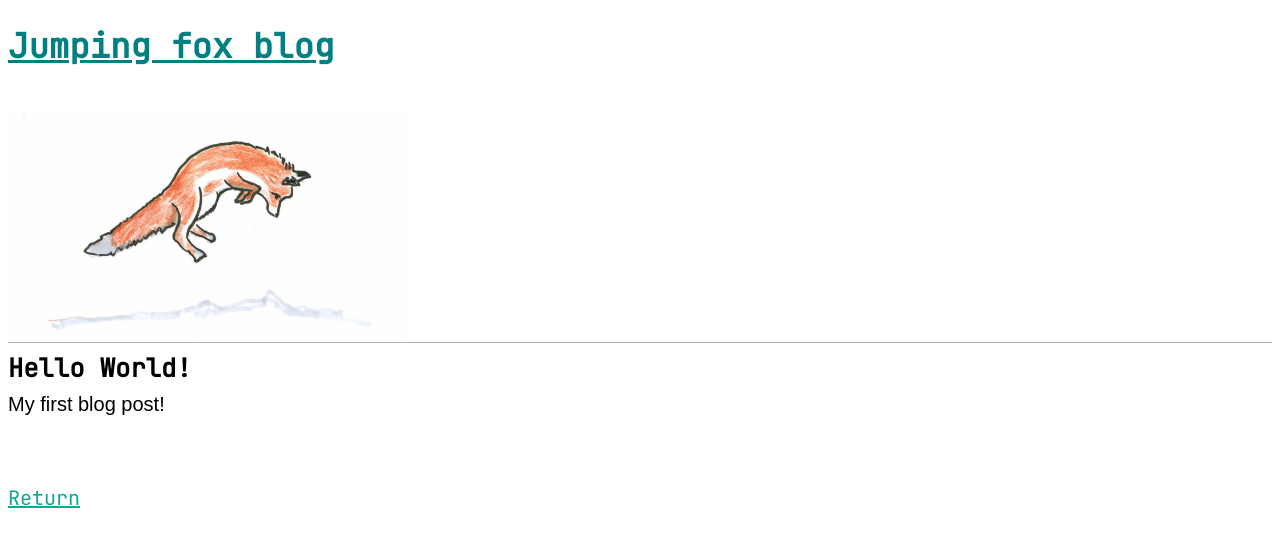
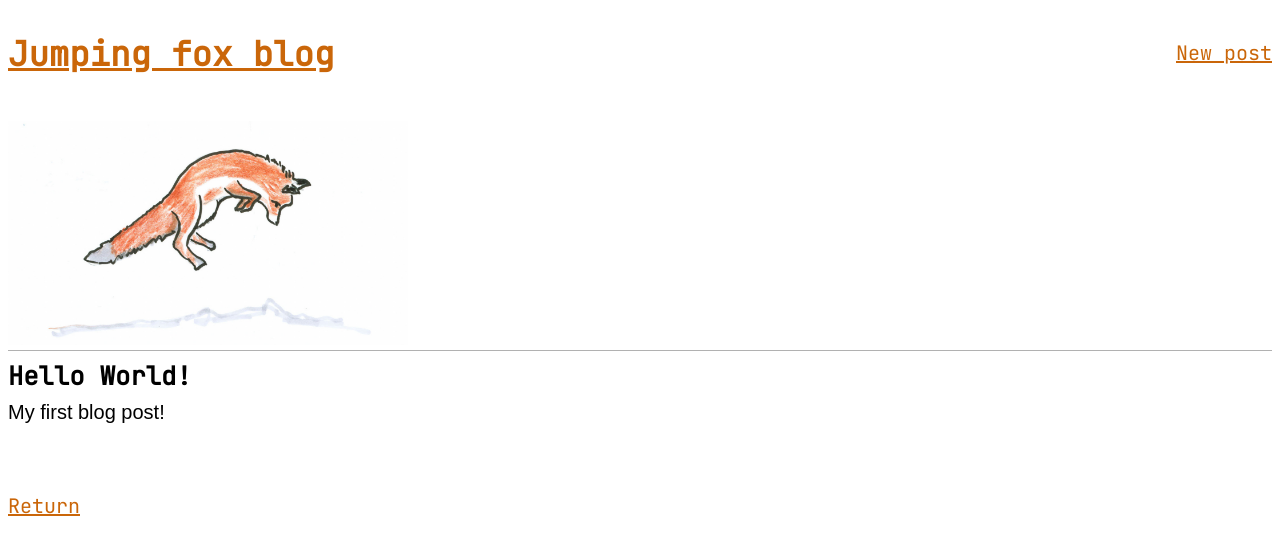
Before and after one commit to Vienio99/jumpingFox, a Django app: page /post/1 in a window 1280 px wide. Shown: the top 555 px of the page. Run offline with Django 3.2, Linux system fonts and the light colour scheme; data comes from the database, SQL or seed files in the repository; some web fonts are replaced.

Commit message:
Updated css

```diff
--- a/blog/urls.py
+++ b/blog/urls.py
@@ -1,7 +1,8 @@
 from django.urls import path
-from .views import BlogListView, BlogDetailView
+from .views import BlogListView, BlogDetailView, BlogCreateView
 
 urlpatterns = [
     path('', BlogListView.as_view(), name='home'),
     path('post/<int:pk>', BlogDetailView.as_view(), name='post_detail'),
+    path('post/new', BlogCreateView.as_view(), name='post_new')
 ]
--- a/blog/views.py
+++ b/blog/views.py
@@ -15,3 +15,8 @@ class BlogDetailView(generic.DetailView):
     model = Post
     template_name = 'post_detail.html'
     context_object_name = 'post'
+
+class BlogCreateView(generic.CreateView):
+    model = Post
+    template_name = 'post_new.html'
+    fields = ['author', 'title', 'body']
--- a/static/css/base.css
+++ b/static/css/base.css
@@ -6,21 +6,33 @@ body {
 header {
     font-family: 'JetBrains Mono', monospace;
     border-bottom: 1px solid rgb(177, 177, 177);
+    display: flex;
 }
+
+header a {
+    color: rgb(202, 102, 9);
+}
+
+header a:hover {
+    text-decoration: none;
+}
+
+.nav-left {
+    margin-right: auto;
+}
+
+.nav-right {
+    display: flex;
+    padding-top: 2rem;
+    font-size: 20px;
+}
+
 
 img {
     width:400px;
     height: auto;
 }
 
-
-header h1 a {
-    color:teal;
-}
-
-header h1 a:hover {
-    text-decoration: none;
-}
 
 .post-entry {
     margin-bottom: 2rem;
@@ -47,7 +59,7 @@ header h1 a:hover {
 .return a {
     font-family: 'JetBrains Mono', monospace;
     font-size: 20px;
-    color:rgb(16, 167, 146);
+    color: rgb(202, 102, 9);
 }
 
 .return a:hover {
--- a/templates/base.html
+++ b/templates/base.html
@@ -15,13 +15,20 @@
 </head>
 
 <body>
+  <div>
     <header>
+      <div class="nav-left">
         <h1><a href="{% url 'home' %}">Jumping fox blog</a></h1><br>
         <img src="{% static 'img/jumping-fox.jpg' %}", alt="Jumping fox">
+      </div>
+      <div class="nav-right">
+        <a href="{% url 'post_new' %}">New post</a>
+      </div>
     </header>
     <div>
     {% block content %}
     {% endblock %}
     </div>
+  </div>
 </body>
 </html>
```
Also changed, not shown: templates/post_new.html (added, +8 -0 lines).
